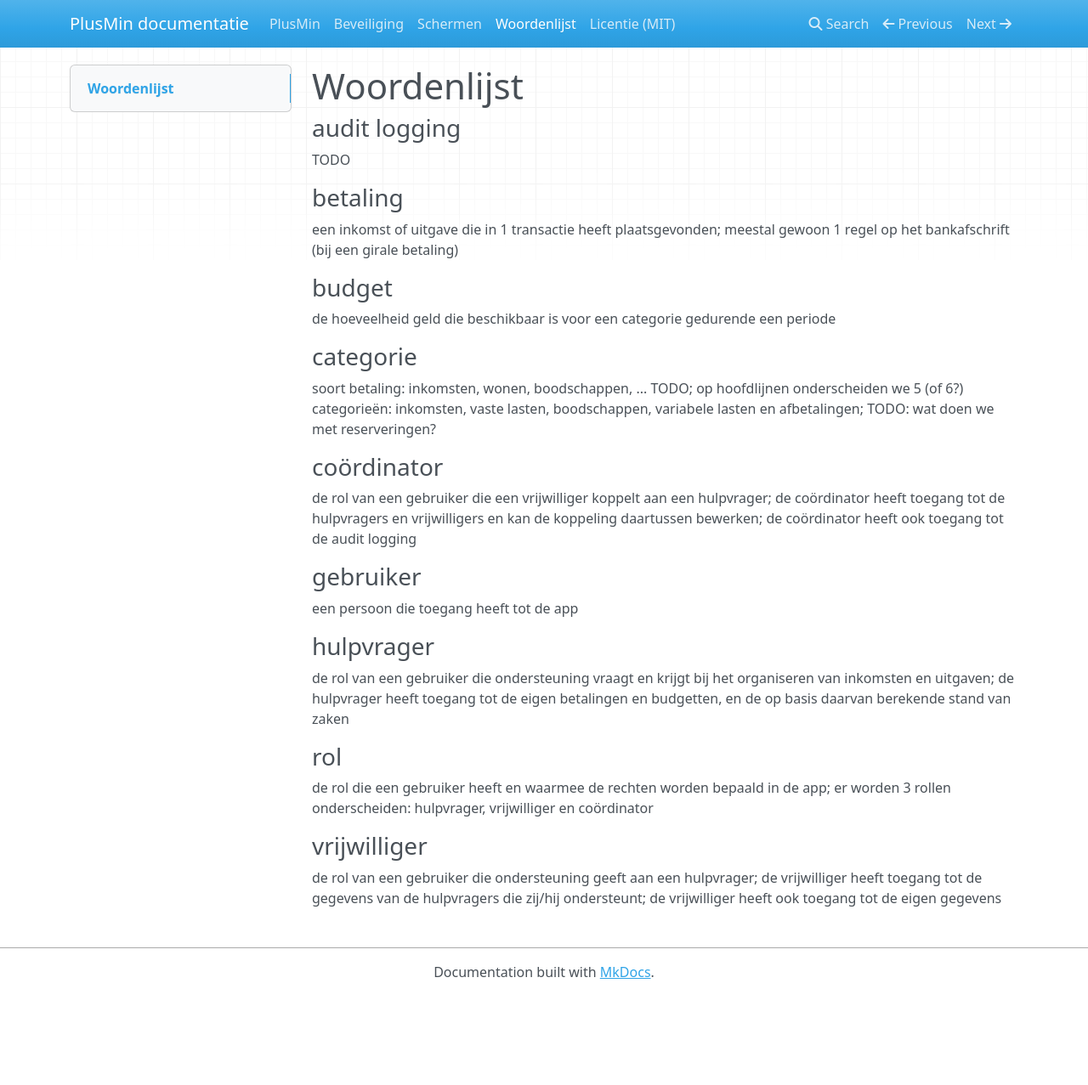
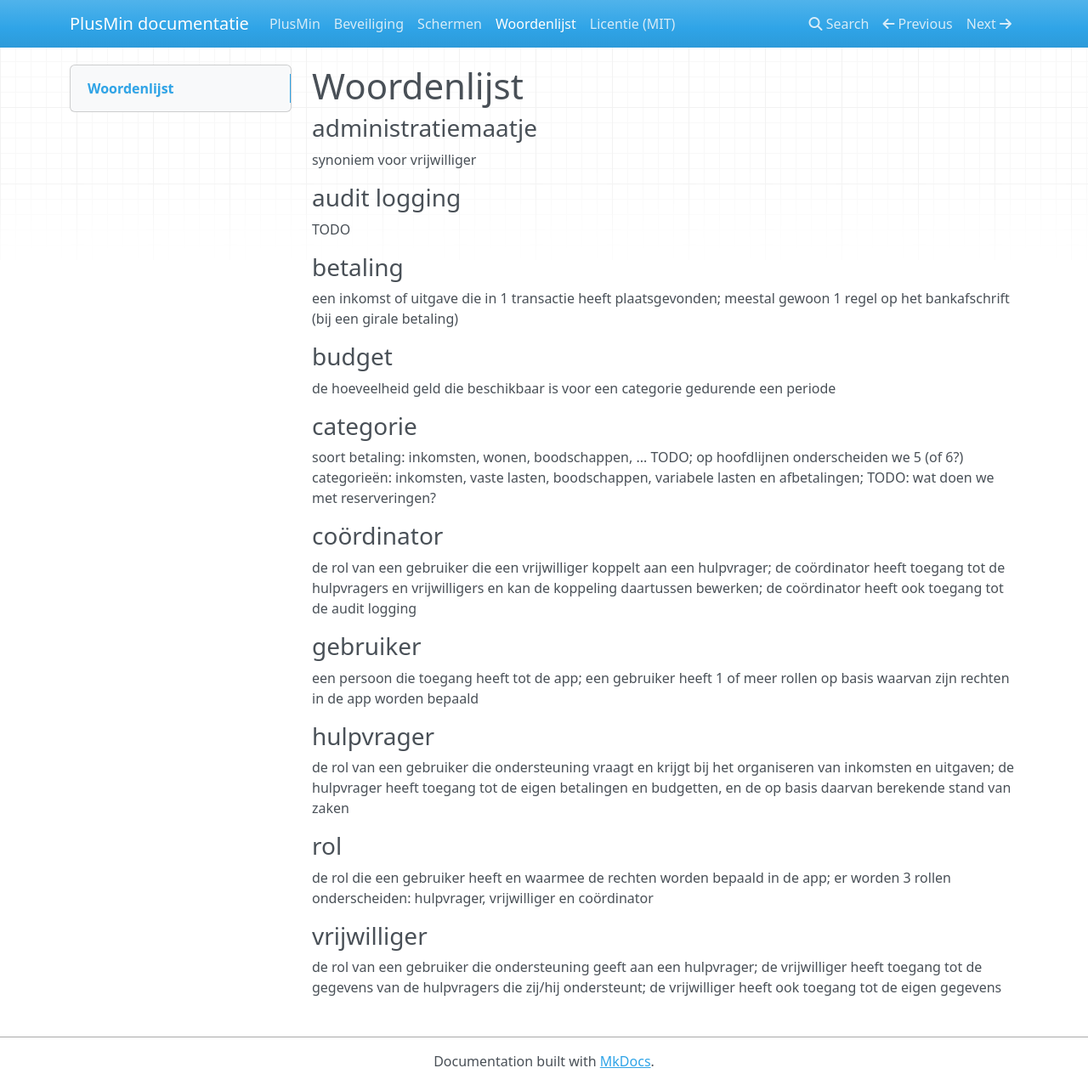
Before and after one commit to plusminapp/pm-docs, an MkDocs documentation site: the page built from docs/8-woordenlijst.md, in a window 1280 px wide and 1277 px high. Shown: the whole window at 85% size. Built offline with MkDocs 1.6.1, drawn with Linux system fonts in a browser that asks for light colours; nearby versions of some CDN libraries.

Commit message:
- fix diacrieten

```diff
--- a/docs/8-woordelijst.md
+++ b/docs/8-woordenlijst.md
@@ -1,5 +1,7 @@
 # Woordenlijst
 
+### administratiemaatje
+synoniem voor vrijwilliger
 ### audit logging
 TODO
 ### betaling
@@ -8,13 +10,13 @@ een inkomst of uitgave die in 1 transactie heeft plaatsgevonden; meestal gewoon
 de hoeveelheid geld die beschikbaar is voor een categorie gedurende een periode
 ### categorie
 soort betaling: inkomsten, wonen, boodschappen, ... TODO; op hoofdlijnen onderscheiden we 5 (of 6?) categorie&euml;n: inkomsten, vaste lasten, boodschappen, variabele lasten en afbetalingen; TODO: wat doen we met reserveringen?
-### coördinator
-de rol van een gebruiker die een vrijwilliger koppelt aan een hulpvrager; de coördinator heeft toegang tot de hulpvragers en vrijwilligers en kan de koppeling daartussen bewerken; de coördinator heeft ook toegang tot de audit logging
+### co&ouml;rdinator
+de rol van een gebruiker die een vrijwilliger koppelt aan een hulpvrager; de co&ouml;rdinator heeft toegang tot de hulpvragers en vrijwilligers en kan de koppeling daartussen bewerken; de co&ouml;rdinator heeft ook toegang tot de audit logging
 ### gebruiker
-een persoon die toegang heeft tot de app
+een persoon die toegang heeft tot de app; een gebruiker heeft 1 of meer rollen op basis waarvan zijn rechten in de app worden bepaald
 ### hulpvrager
 de rol van een gebruiker die ondersteuning vraagt en krijgt bij het organiseren van inkomsten en uitgaven; de hulpvrager heeft toegang tot de eigen betalingen en budgetten, en de op basis daarvan berekende stand van zaken
 ### rol
-de rol die een gebruiker heeft en waarmee de rechten worden bepaald in de app; er worden 3 rollen onderscheiden: hulpvrager, vrijwilliger en coördinator
+de rol die een gebruiker heeft en waarmee de rechten worden bepaald in de app; er worden 3 rollen onderscheiden: hulpvrager, vrijwilliger en co&ouml;rdinator
 ### vrijwilliger
 de rol van een gebruiker die ondersteuning geeft aan een hulpvrager; de vrijwilliger heeft toegang tot de gegevens van de hulpvragers die zij/hij ondersteunt; de vrijwilliger heeft ook toegang tot de eigen gegevens
```
Also changed, not shown: docs/2-schermen.md (+1 -1 lines).
